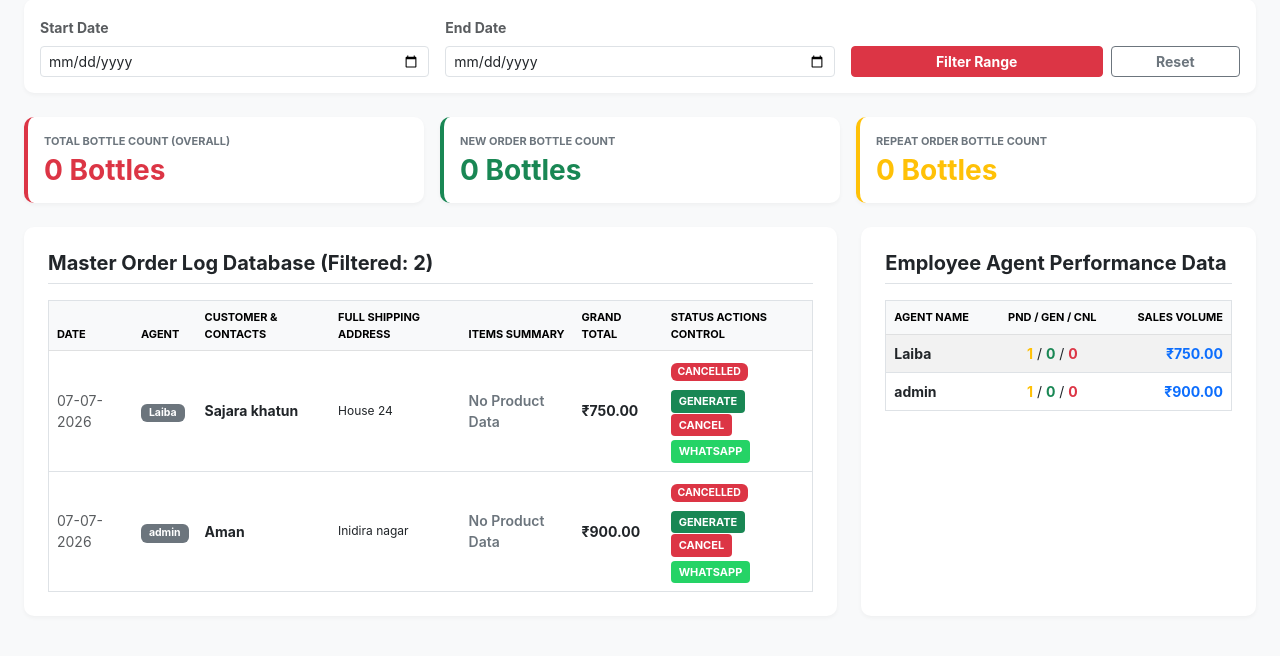
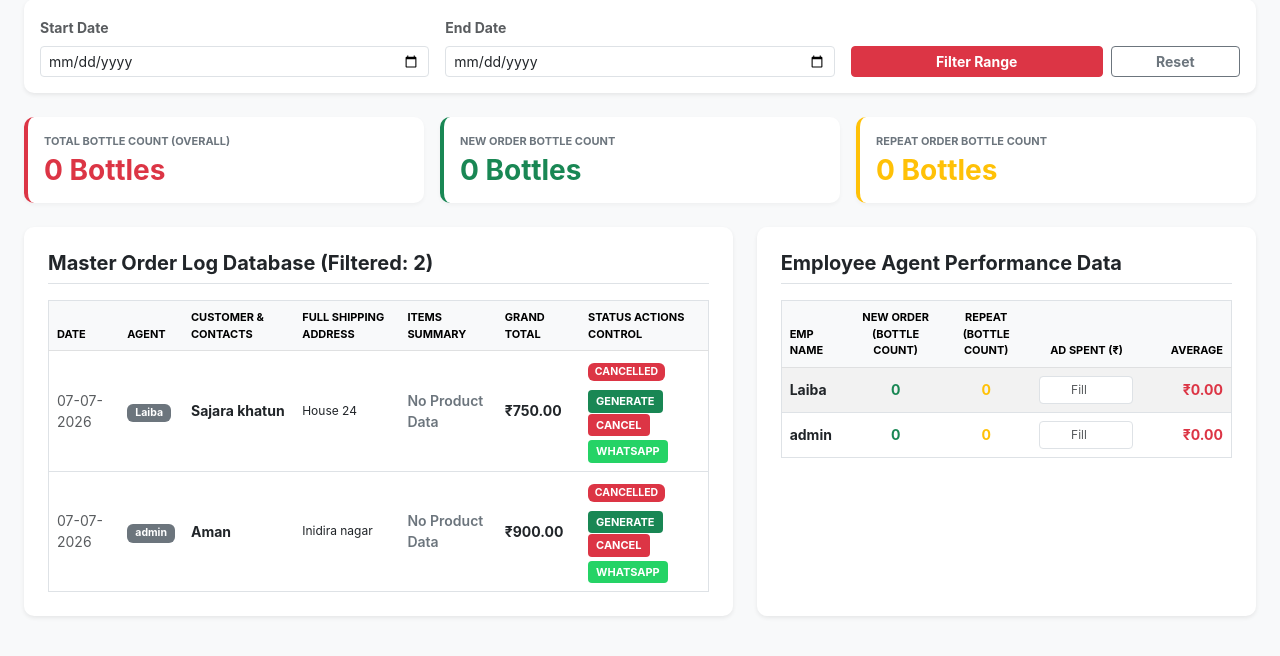
Before and after one commit to vipinrao4/crm_live, a Django app: page / in a window 1280 px wide. Shown: the part 114-770 px from the top of the page. Run offline with Django 4.2, Linux system fonts and the light colour scheme; a user stored in the database is signed in; data comes from the database, SQL or seed files in the repository.

Commit message:
fix: restore master panel widgets and patch employee return loop errors

```diff
--- a/crm_core/templates/crm_core/admin_control.html
+++ b/crm_core/templates/crm_core/admin_control.html
@@ -20,19 +20,19 @@
         <a href="/accounts/logout/" class="btn btn-outline-danger btn-sm fw-bold px-3">Logout</a>
     </div>
 
-    <div class="card p-3 bg-white mb-4">
+    <div class="card p-3 bg-white mb-4 shadow-sm">
         <form method="GET" action="" class="row g-3 align-items-end">
-            <div class="col-md-4 col-sm-5">
+            <div class="col-md-4">
                 <label class="form-label small fw-bold text-muted">Start Date</label>
                 <input type="date" name="start_date" class="form-control form-control-sm" value="{{ start_date }}">
             </div>
-            <div class="col-md-4 col-sm-5">
+            <div class="col-md-4">
                 <label class="form-label small fw-bold text-muted">End Date</label>
                 <input type="date" name="end_date" class="form-control form-control-sm" value="{{ end_date }}">
             </div>
-            <div class="col-md-4 col-sm-2 d-flex gap-2">
+            <div class="col-md-4 d-flex gap-2">
                 <button type="submit" class="btn btn-danger btn-sm fw-bold w-100">Filter Range</button>
-                <a href="/admin-control/" class="btn btn-outline-secondary btn-sm fw-bold w-50">Reset</a>
+                <a href="/" class="btn btn-outline-secondary btn-sm fw-bold w-50">Reset</a>
             </div>
         </form>
     </div>
@@ -59,8 +59,8 @@
     </div>
 
     <div class="row g-4 mb-4">
-        <div class="col-xl-8 col-lg-7">
-            <div class="card p-4 bg-white h-100">
+        <div class="col-xl-7 col-lg-6">
+            <div class="card p-4 bg-white h-100 shadow-sm">
                 <div class="mb-3 border-bottom pb-2">
                     <h5 class="mb-0 fw-bold text-dark">Master Order Log Database (Filtered: {{ total_orders }})</h5>
                 </div>
@@ -86,7 +86,7 @@
                                     <b>{{ order.customer_name }}</b><br>
                                     <small class="text-muted">{{ order.phone }}</small>
                                 </td>
-                                <td class="text-wrap" style="max-width: 200px; font-size: 12px;">{{ order.address }}</td>
+                                <td class="text-wrap" style="max-width: 180px; font-size: 12px;">{{ order.address }}</td>
                                 <td><span class="fw-semibold text-secondary">{{ order.items }}</span></td>
                                 <td class="fw-bold text-dark">₹{{ order.total }}</td>
                                 <td>
@@ -123,34 +123,36 @@
             </div>
         </div>
 
-        <div class="col-xl-4 col-lg-5">
-            <div class="card p-4 bg-white h-100">
+        <div class="col-xl-5 col-lg-6">
+            <div class="card p-4 bg-white h-100 shadow-sm">
                 <div class="mb-3 border-bottom pb-2">
                     <h5 class="mb-0 fw-bold text-dark">Employee Agent Performance Data</h5>
                 </div>
                 <div class="table-responsive">
-                    <table class="table table-striped align-middle border mb-0 small">
+                    <table class="table table-striped align-middle border mb-0 small" id="perfTable">
                         <thead class="table-light text-muted text-uppercase" style="font-size: 11px;">
                             <tr>
-                                <th>Agent Name</th>
-                                <th class="text-center">Pnd / Gen / Cnl</th>
-                                <th class="text-end">Sales Volume</th>
+                                <th>Emp Name</th>
+                                <th class="text-center">New Order<br>(Bottle Count)</th>
+                                <th class="text-center">Repeat<br>(Bottle Count)</th>
+                                <th class="text-center" style="width: 110px;">Ad Spent (₹)</th>
+                                <th class="text-end" style="width: 90px;">Average</th>
                             </tr>
                         </thead>
                         <tbody>
                             {% for perf in performance_list %}
-                            <tr>
+                            <tr class="agent-row">
                                 <td class="fw-bold text-dark">{{ perf.agent }}</td>
+                                <td class="text-center new-bottles-val fw-bold text-success">{{ perf.new_bottles }}</td>
+                                <td class="text-center fw-bold text-warning">{{ perf.repeat_bottles }}</td>
                                 <td class="text-center">
-                                    <span class="text-warning fw-bold">{{ perf.pending }}</span> /
-                                    <span class="text-success fw-bold">{{ perf.generated }}</span> /
-                                    <span class="text-danger fw-bold">{{ perf.cancelled }}</span>
+                                    <input type="number" min="0" placeholder="Fill" class="form-control form-control-sm text-center ad-spent-input px-1" style="height: 28px; font-size: 12px;" oninput="calculateRowAverage(this)">
                                 </td>
-                                <td class="text-end fw-bold text-primary">₹{{ perf.sales|floatformat:2 }}</td>
+                                <td class="text-end fw-bold text-danger avg-output-cell">₹0.00</td>
                             </tr>
                             {% empty %}
                             <tr>
-                                <td colspan="3" class="text-center text-muted py-4">No active agents active in this timeframe.</td>
+                                <td colspan="5" class="text-center text-muted py-4">No active employee performance log data found.</td>
                             </tr>
                             {% endfor %}
                         </tbody>
@@ -162,21 +164,33 @@
 </div>
 
 <script>
+    // Formula equation implementation: Average = Ad Spent / New Order (Bottle Count)
+    function calculateRowAverage(inputElement) {
+        const row = inputElement.closest('.agent-row');
+        const newBottlesCount = parseInt(row.querySelector('.new-bottles-val').innerText) || 0;
+        const adSpentVal = parseFloat(inputElement.value) || 0;
+        const avgCell = row.querySelector('.avg-output-cell');
+
+        if (newBottlesCount > 0 && adSpentVal > 0) {
+            const finalAverage = adSpentVal / newBottlesCount;
+            avgCell.innerText = '₹' + finalAverage.toFixed(2);
+        } else {
+            avgCell.innerText = '₹0.00';
+        }
+    }
+
     function sendWhatsApp(phoneField, name, items, total, address) {
-        // Clean phone number from multiple numbers layout (split by '/' and pick first one)
         let primaryPhone = phoneField.split('/')[0].replace(/\D/g, '').trim();
         if (primaryPhone.length > 10) {
             primaryPhone = primaryPhone.slice(-10);
         }
 
-        // Clean up text text variables to safe characters format
         let safeItems = items.replace(/[&#+]/g, ' ');
         let safeAddress = address.replace(/[&#+]/g, ' ');
 
         let textMessage = `Hello *${name}*,\n\nDivjot Ayurveda se aapka order confirm ho gaya hai.\n\n*Products:* ${safeItems}\n*Total Amount:* ₹${total}\n*Address:* ${safeAddress}\n\nThank You!`;
         let encodedText = encodeURIComponent(textMessage);
 
-        // Universal redirection to standard mobile/web application API
         let whatsappUrl = `https://api.whatsapp.com/send?phone=91${primaryPhone}&text=${encodedText}`;
         window.open(whatsappUrl, '_blank');
     }
--- a/crm_core/views.py
+++ b/crm_core/views.py
@@ -5,7 +5,6 @@ from django.db.models import Q
 from datetime import datetime
 from django.http import HttpResponse, JsonResponse
 from collections import Counter
-from django.contrib.auth.models import User
 
 # Helper function to extract bottle counts from order items summary text
 def extract_bottles_from_text(items_text):
@@ -23,11 +22,10 @@ def extract_bottles_from_text(items_text):
 
 @login_required
 def dashboard(request):
-    # Strict validation: Admin panel requires explicit staff or superuser privileges
     if not request.user.is_staff and not request.user.is_superuser:
         return redirect('emp_dashboard')
 
-    # Date Filter Logic
+    # ADMIN PANEL: Date Filter Logic
     start_date_str = request.GET.get('start_date', '').strip()
     end_date_str = request.GET.get('end_date', '').strip()
 
@@ -43,7 +41,7 @@ def dashboard(request):
 
     total_orders = orders.count()
 
-    # Repeat logic base pool
+    # Repeat logic pool setup
     all_global_orders = Order.objects.all()
     raw_phone_pool = []
     for o in all_global_orders:
@@ -86,22 +84,14 @@ def dashboard(request):
         else:
             new_order_bottle_count += bottles_in_order
 
+        # Initialize agent metrics with the requested column structures
         if emp_name not in agent_perf_map:
-            agent_perf_map[emp_name] = {'pending': 0, 'generated': 0, 'cancelled': 0, 'total_sales': 0.0}
+            agent_perf_map[emp_name] = {'new_bottles': 0, 'repeat_bottles': 0}
 
-        status_clean = str(order.status).lower().strip()
-        if 'pending' in status_clean:
-            agent_perf_map[emp_name]['pending'] += 1
-        elif 'generated' in status_clean:
-            agent_perf_map[emp_name]['generated'] += 1
-        elif 'cancel' in status_clean:
-            agent_perf_map[emp_name]['cancelled'] += 1
-
-        try:
-            if 'cancel' not in status_clean:
-                agent_perf_map[emp_name]['total_sales'] += float(t_val or 0)
-        except Exception:
-            pass
+        if is_repeat:
+            agent_perf_map[emp_name]['repeat_bottles'] += bottles_in_order
+        else:
+            agent_perf_map[emp_name]['new_bottles'] += bottles_in_order
 
         parsed_orders.append({
             'id': order.id,
@@ -120,10 +110,8 @@ def dashboard(request):
     for agent, metrics in agent_perf_map.items():
         performance_list.append({
             'agent': agent,
-            'pending': metrics['pending'],
-            'generated': metrics['generated'],
-            'cancelled': metrics['cancelled'],
-            'sales': metrics['total_sales']
+            'new_bottles': metrics['new_bottles'],
+            'repeat_bottles': metrics['repeat_bottles']
         })
 
     context = {
@@ -260,7 +248,20 @@ def emp_dashboard_view(request):
             except Exception as e:
                 message = f"error: {str(e)}"
 
+    # EMPLOYEE PANEL: Date Filter Request logic
+    emp_start_date = request.GET.get('emp_start_date', '').strip()
+    emp_end_date = request.GET.get('emp_end_date', '').strip()
+
     orders_query = Order.objects.all()
+
+    if emp_start_date and emp_end_date:
+        try:
+            es_date = datetime.strptime(emp_start_date, '%Y-%m-%d').date()
+            ee_date = datetime.strptime(emp_end_date, '%Y-%m-%d').date()
+            orders_query = orders_query.filter(date__range=[es_date, ee_date])
+        except Exception:
+            pass
+
     try:
         my_orders = orders_query.order_by('-id')
     except Exception:
@@ -360,6 +361,23 @@ def emp_dashboard_view(request):
             </div>
 
             {alert_box}
+
+            <div class="card p-3 bg-white mb-4 shadow-sm">
+                <form method="GET" action="" class="row g-2 align-items-end">
+                    <div class="col-md-4">
+                        <label class="form-label small fw-bold text-muted">Mera Start Date Filter</label>
+                        <input type="date" name="emp_start_date" class="form-control form-control-sm" value="{emp_start_date}">
+                    </div>
+                    <div class="col-md-4">
+                        <label class="form-label small fw-bold text-muted">Mera End Date Filter</label>
+                        <input type="date" name="emp_end_date" class="form-control form-control-sm" value="{emp_end_date}">
+                    </div>
+                    <div class="col-md-4 d-flex gap-2">
+                        <button type="submit" class="btn btn-dark btn-sm fw-bold w-100">Filter Karein</button>
+                        <a href="/employee/dashboard/" class="btn btn-outline-secondary btn-sm fw-bold w-50">Reset</a>
+                    </div>
+                </form>
+            </div>
 
             <div class="row g-3 mb-4">
                 <div class="col-md-4">
```
